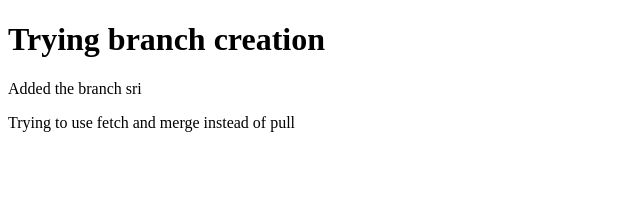
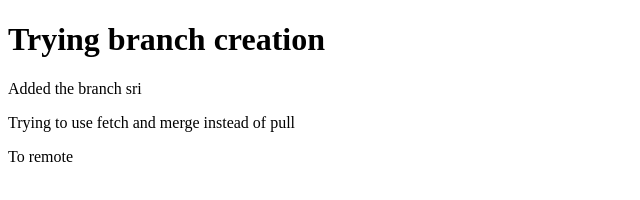
Before and after one commit to srilekha-123/firstgitbranch, a plain HTML site: page index.html in a window 1280 px wide. Shown: the full height of the page, 0-640 px from the left. Drawn offline with Linux system fonts and the light colour scheme.

Commit message:
Update index.html

```diff
--- a/index.html
+++ b/index.html
@@ -9,5 +9,6 @@
     <h1>Trying branch creation</h1>
     <p>Added the branch sri</p>
     <p>Trying to use fetch and merge instead of pull</p>
+    <p>To remote</p>
 </body>
 </html>
```
